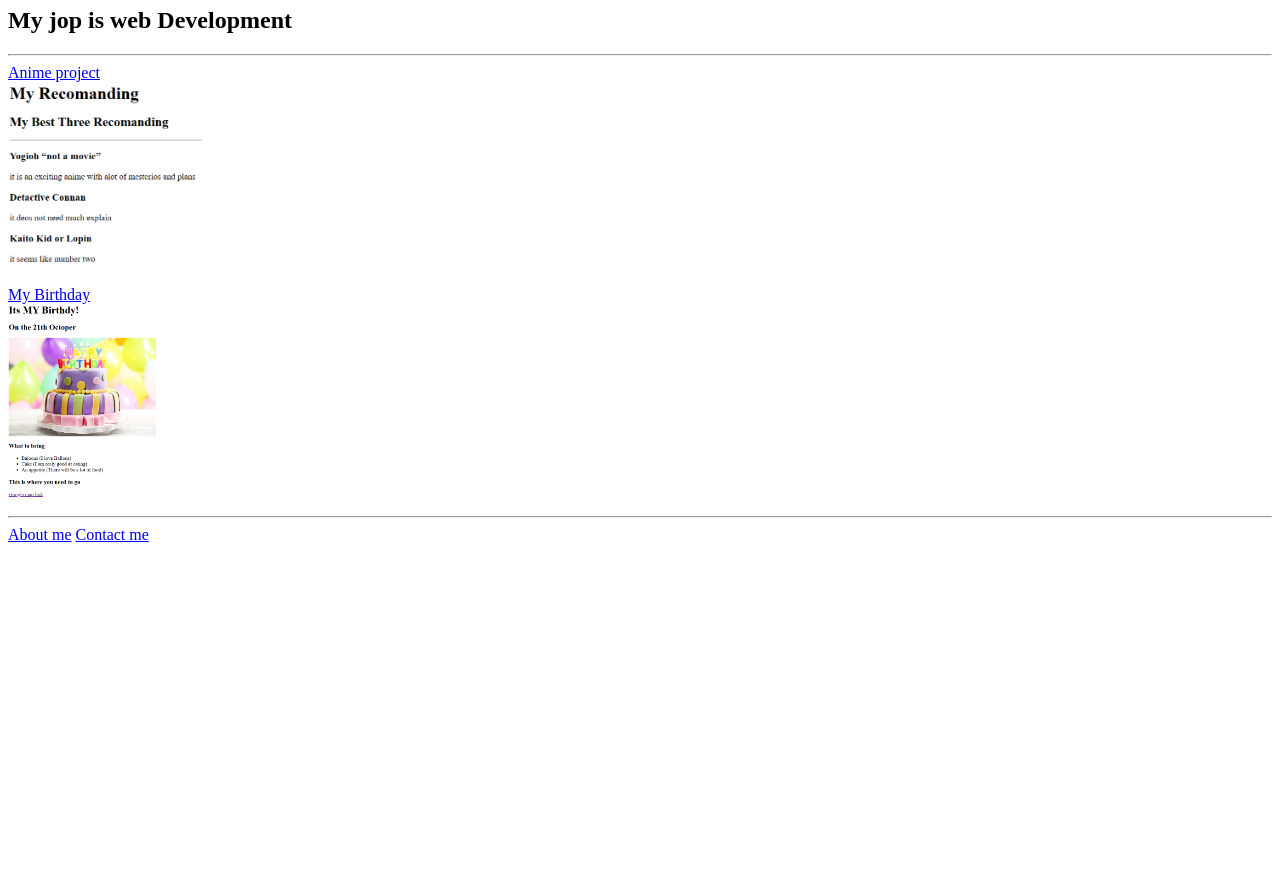
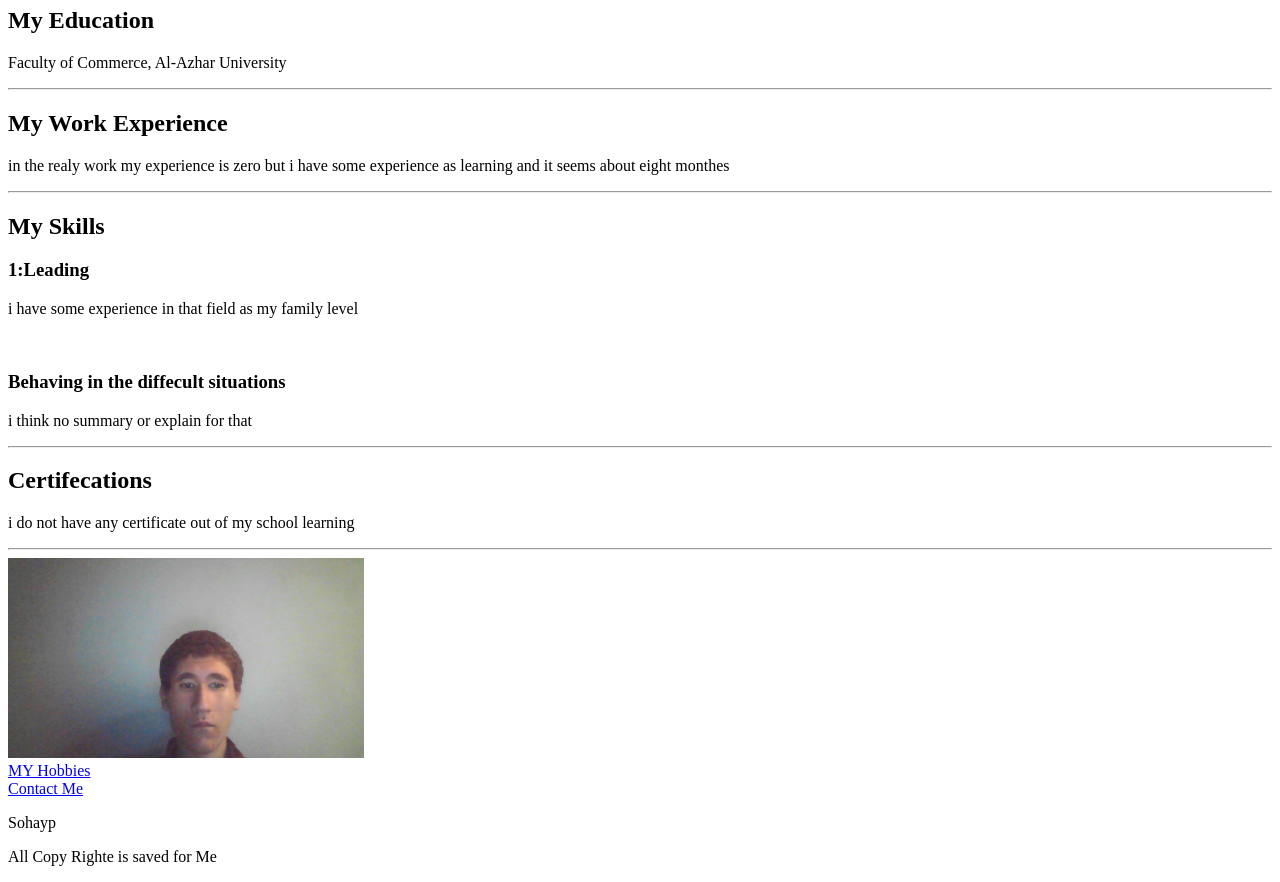
Before and after one commit to jacktlas/protofolio.html, a plain HTML site: page index.html in a window 1280 px wide. Shown: the part 73-955 px from the top of the page. Before the commit the page ends 800 px from the top, so only its background shows below. Drawn offline with Linux system fonts and the light colour scheme.

Commit message:
Add files via upload

```diff
--- a/index.html
+++ b/index.html
@@ -1,34 +1,37 @@
-<!-- TODO 1: Create the HTML Boilerplate -->
-
-<!-- TODO 2: Add Your previous projects' HTML into the public folder -->
-
-<!-- TODO 3: Take screenshots of your project previews and add the images to the images folder -->
-
-<!-- TODO 4: Add titles/subtitles etc. -->
-
-<!-- TODO 5: Add a link to the project pages -->
-
-<!-- TODO 6: Add images to show the project previews
-HINT for TODO 6: You can use the height attribute set to 200 to make the image smaller:
-https://developer.mozilla.org/en-US/docs/Web/HTML/Element/img#attr-height -->
-
-<!-- TODO 7: Add the Contact Me and About Me page links -->
 <!DOCTYPE html>
-<html lang="en">
+<html>
     <head>
         <meta charset="UTF-8">
-        <title>My Work</title>
+        <title>My Resume</title>
     </head>
     <body>
-        <h1>Sohayp Portfolio</h1>
-        <h2>My jop is web Development</h2>
-        <hr/>
-        <a href="./public/2.4 Movie Ranking Project/index.html">Anime project</a><br/>
-        <img src="./assets/images/my_anime.png" alt="anime list"   height="200px"/><br/>
-        <a href="./public/3.4 Birthday Invite Project/index.html">My Birthday</a><br/>
-        <img src="./assets/images/My_Birthday.png" alt="birthday"  height="200px" />
-        <hr/>
-        <a href="./public/about.html">About me</a>
-        <a href="./public/contact.html">Contact me</a>
+        <h1>My Protofolio</h1>
+          <h2>My Education</h2>
+          <p>Faculty of Commerce, Al-Azhar University</p>
+          <hr/>
+          <h2>My Work Experience</h2>
+          <p>in the realy work my experience is zero but i have some experience as learning and it seems about eight monthes</p>
+          <hr/>
+          <h2>My Skills</h2>
+          <h3> 1:Leading</h3>
+          <p>i have some experience in that field as my family level </p>
+          <br/>
+          <h3>Behaving in the diffecult situations</h3>
+          <p>i think no summary or explain for that</p>
+          <hr/>
+          <h2>Certifecations</h2>
+          <p>i do not have any certificate out of my school learning</p>
+          <hr/>
+          <img src="./img/sohaip.jpg" alt="my self" height="200px" />
+          <br/>
+          <a href="./habbies.html" target="_self">MY Hobbies</a>
+          <br/>
+          <a href="./contact.html" target="_self">Contact Me</a>
+          <footer>
+            <p>Sohayp</p>
+            <p>All Copy Righte is saved for Me</p>
+          </footer>
+
+
     </body>
 </html>
```
Also changed, not shown: contact.html (added, +14 -0 lines), habbies.html (added, +16 -0 lines), img/sohaip.jpg (added).
